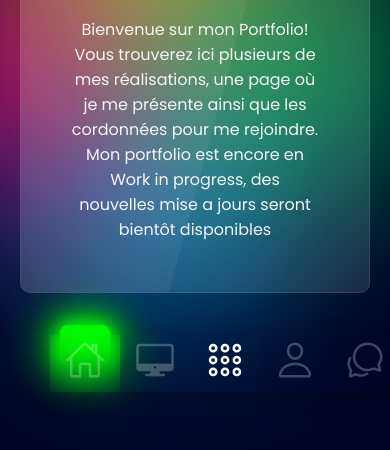
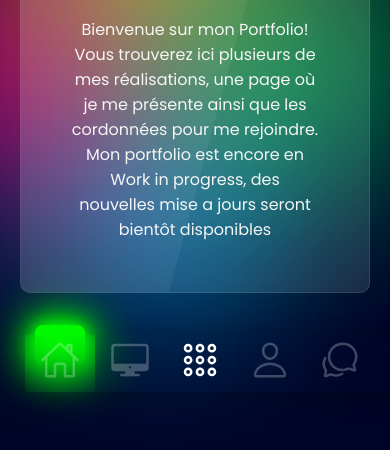
Before and after one commit to ThomGosselin/Portfolio, a plain HTML site: page index.html in a window 390 px wide. Shown: the part 358-808 px from the top of the page. Drawn offline with nearby package versions, Linux system fonts and the light colour scheme.

Commit message:
Update styleAccueil.css

```diff
--- a/fr/css/styleAccueil.css
+++ b/fr/css/styleAccueil.css
@@ -209,7 +209,7 @@ ul li:nth-child(5).active ~ #marker::before{
     }
     ul{
         justify-content: left;
-        left: -350px;
+        left: -375px;
         right: 0px;
     }
     ul li a{
```
